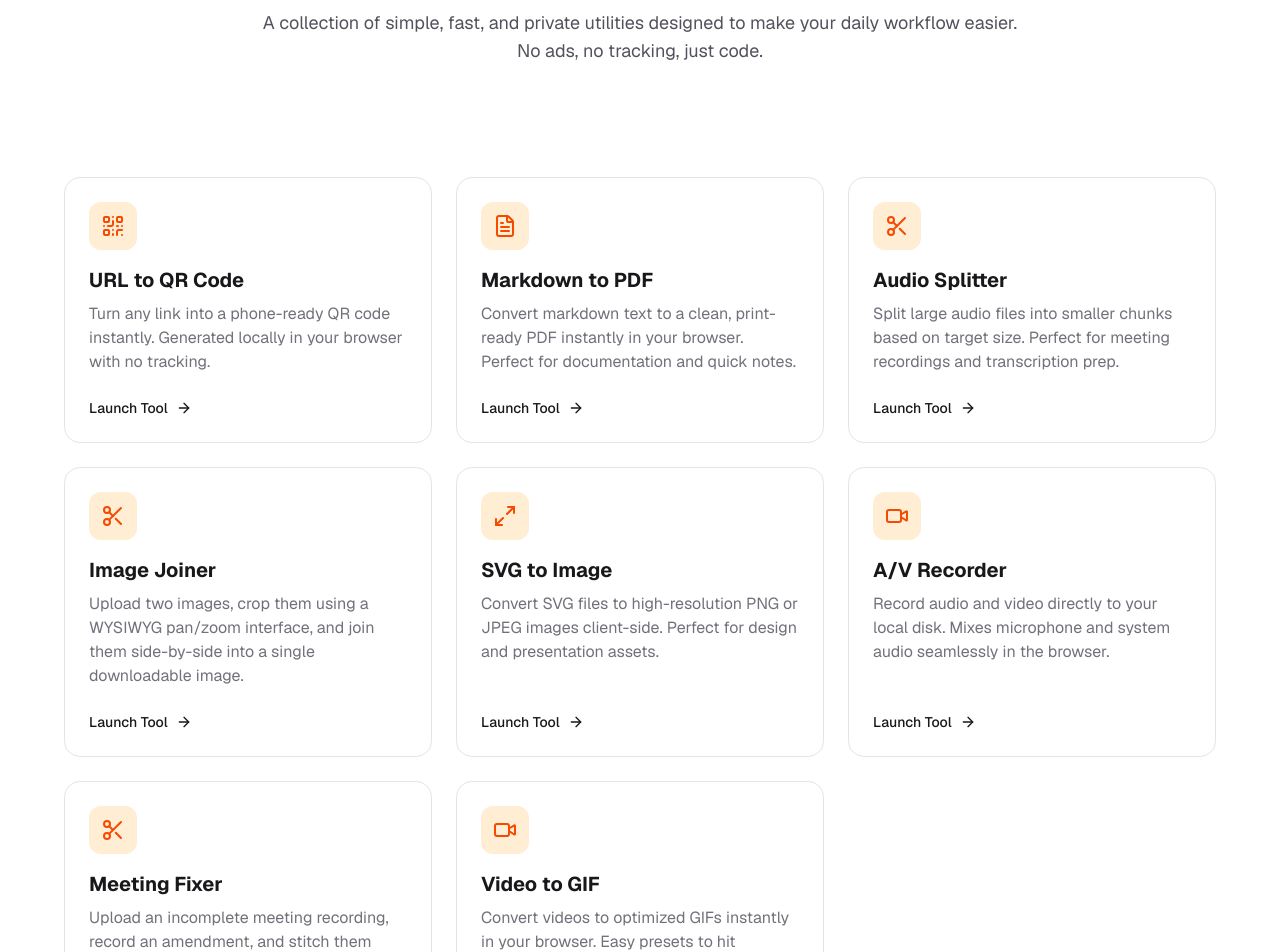
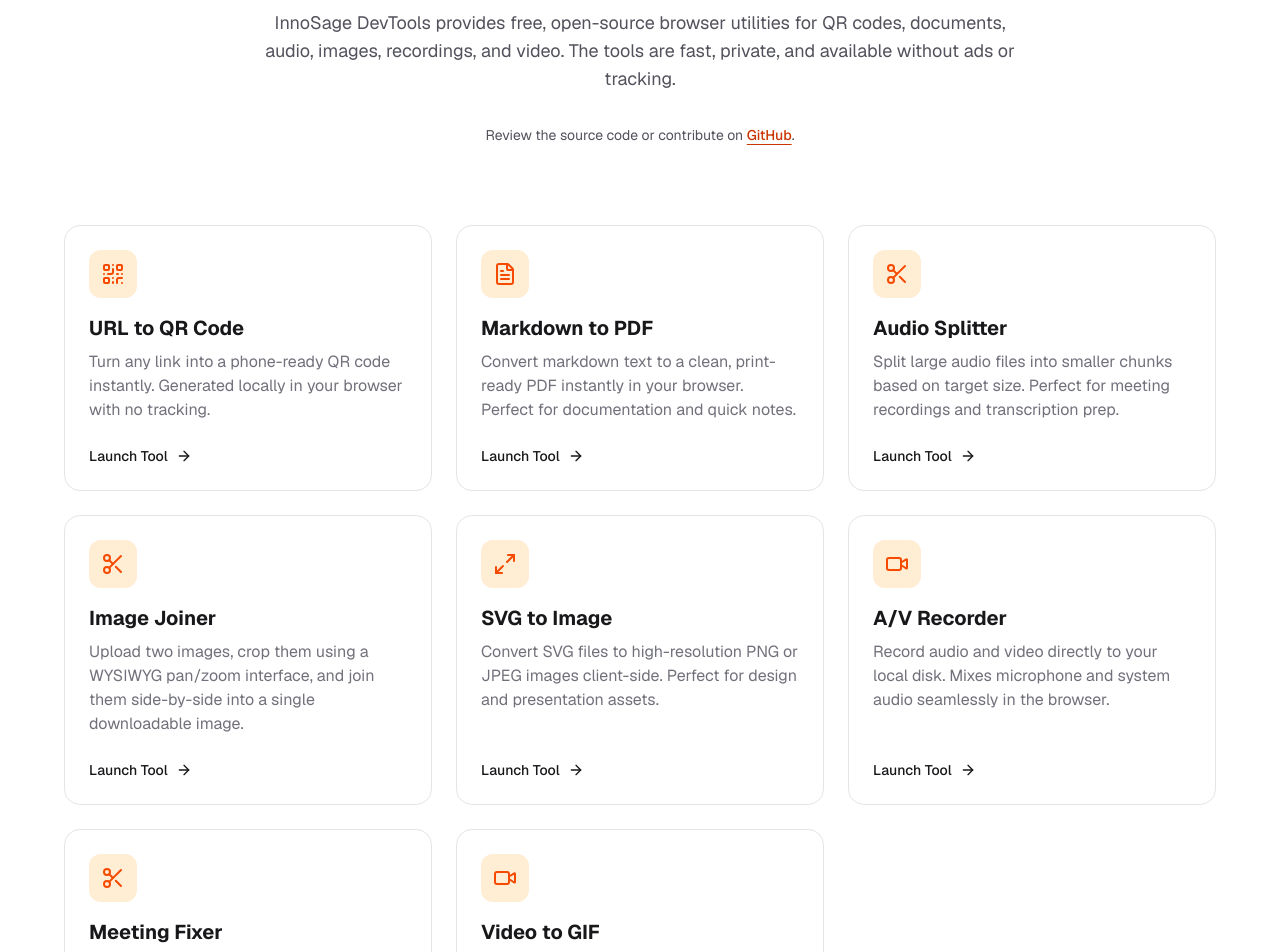
Before and after one commit to innosage-llc/innosage-tools, a Next.js app: page / in a window 1280 px wide. Shown: the part 240-1192 px from the top of the page. Built offline with nearby package versions, Linux system fonts and the light colour scheme.

Commit message:
Optimize the /tools index for SEO and GEO (#38)

```diff
--- a/app/page.tsx
+++ b/app/page.tsx
@@ -1,18 +1,173 @@
-"use client";
+import type { Metadata } from "next";
+import Link from "next/link";
+import {
+  ArrowRight,
+  FileText,
+  Maximize2,
+  QrCode,
+  Scissors,
+  Video,
+} from "lucide-react";
+import { ToolsLayout } from "@/components/ToolsLayout";
 
-import { ToolsLayout } from '@/components/ToolsLayout';
-import Link from 'next/link';
-import { FileText, ArrowRight, Maximize2, Video, Scissors, QrCode } from 'lucide-react';
+const canonicalUrl = "https://innosage.co/tools";
+const pageTitle = "Free Browser Developer Tools | InnoSage";
+const pageDescription =
+  "Use free, open-source browser tools for QR codes, Markdown to PDF, audio, images, recordings, and video. Fast, private utilities from InnoSage.";
+
+export const metadata: Metadata = {
+  title: pageTitle,
+  description: pageDescription,
+  alternates: {
+    canonical: canonicalUrl,
+  },
+  robots: {
+    index: true,
+    follow: true,
+  },
+  openGraph: {
+    title: pageTitle,
+    description: pageDescription,
+    url: canonicalUrl,
+    siteName: "InnoSage",
+    type: "website",
+    images: [
+      {
+        url: `${canonicalUrl}/apple-icon.png`,
+        width: 180,
+        height: 180,
+        alt: "InnoSage DevTools",
+      },
+    ],
+  },
+  twitter: {
+    card: "summary",
+    title: pageTitle,
+    description: pageDescription,
+    images: [`${canonicalUrl}/apple-icon.png`],
+  },
+};
+
+const tools = [
+  {
+    name: "URL to QR Code",
+    path: "/url-to-qrcode",
+    description:
+      "Turn any link into a phone-ready QR code locally in your browser.",
+  },
+  {
+    name: "Markdown to PDF",
+    path: "/markdown-to-pdf",
+    description:
+      "Convert Markdown into a clean, print-ready PDF in your browser.",
+  },
+  {
+    name: "Audio Splitter",
+    path: "/audio-splitter",
+    description:
+      "Split large audio files into smaller chunks based on a target size.",
+  },
+  {
+    name: "Image Joiner",
+    path: "/image-joiner",
+    description:
+      "Crop and join two images side by side into one downloadable image.",
+  },
+  {
+    name: "SVG to Image",
+    path: "/svg-to-image",
+    description:
+      "Convert SVG files into high-resolution PNG or JPEG images.",
+  },
+  {
+    name: "A/V Recorder",
+    path: "/recorder",
+    description:
+      "Record audio and video directly to your local disk from the browser.",
+  },
+  {
+    name: "Meeting Fixer",
+    path: "/meeting-fixer",
+    description:
+      "Add an amendment to an incomplete meeting recording and combine the files.",
+  },
+  {
+    name: "Video to GIF",
+    path: "/video-to-gif",
+    description:
+      "Convert videos into optimized GIFs with practical size presets.",
+  },
+] as const;
+
+const collectionPageJsonLd = {
+  "@context": "https://schema.org",
+  "@type": "CollectionPage",
+  "@id": `${canonicalUrl}#collection`,
+  url: canonicalUrl,
+  name: pageTitle,
+  description: pageDescription,
+  inLanguage: "en",
+  isPartOf: {
+    "@type": "WebSite",
+    "@id": "https://innosage.co/#website",
+    name: "InnoSage",
+    url: "https://innosage.co",
+  },
+  about: {
+    "@type": "Organization",
+    "@id": "https://innosage.co/#organization",
+    name: "InnoSage LLC",
+    url: "https://innosage.co",
+    sameAs: ["https://github.com/innosage-llc/innosage-tools"],
+  },
+  mainEntity: {
+    "@type": "ItemList",
+    numberOfItems: tools.length,
+    itemListElement: tools.map((tool, index) => ({
+      "@type": "ListItem",
+      position: index + 1,
+      item: {
+        "@type": "WebApplication",
+        name: tool.name,
+        description: tool.description,
+        url: `${canonicalUrl}${tool.path}`,
+        applicationCategory: "DeveloperApplication",
+        operatingSystem: "Any",
+        isAccessibleForFree: true,
+      },
+    })),
+  },
+};
 
 export default function ToolsIndexPage() {
   return (
     <ToolsLayout>
+      <script
+        type="application/ld+json"
+        dangerouslySetInnerHTML={{
+          __html: JSON.stringify(collectionPageJsonLd),
+        }}
+      />
       <div className="py-12 md:py-20 text-center max-w-3xl mx-auto">
         <h1 className="text-4xl md:text-5xl font-bold tracking-tight text-zinc-900 mb-6">
-          Developer Tools <span className="text-zinc-400">by InnoSage</span>
+          Developer Tools <span className="text-zinc-500">by InnoSage</span>
         </h1>
         <p className="text-lg text-zinc-600 mb-8">
-          A collection of simple, fast, and private utilities designed to make your daily workflow easier. No ads, no tracking, just code.
+          InnoSage DevTools provides free, open-source browser utilities for
+          QR codes, documents, audio, images, recordings, and video. The tools
+          are fast, private, and available without ads or tracking.
+        </p>
+        <p className="text-sm text-zinc-600">
+          Review the source code or contribute on{" "}
+          <a
+            href="https://github.com/innosage-llc/innosage-tools"
+            target="_blank"
+            rel="noopener noreferrer"
+            className="font-medium text-orange-700 underline underline-offset-4 hover:text-orange-800"
+          >
+            GitHub
+          </a>
+          .
         </p>
       </div>
 
@@ -23,7 +178,7 @@
             <div className="w-12 h-12 bg-orange-100 rounded-xl flex items-center justify-center mb-4 group-hover:scale-110 transition-transform">
               <QrCode className="text-orange-600" size={24} />
             </div>
-            <h3 className="text-xl font-bold text-zinc-900 mb-2">URL to QR Code</h3>
+            <h2 className="text-xl font-bold text-zinc-900 mb-2">URL to QR Code</h2>
             <p className="text-zinc-500 mb-6 flex-1">
               Turn any link into a phone-ready QR code instantly. Generated locally in your browser with no tracking.
             </p>
@@ -39,7 +194,7 @@
             <div className="w-12 h-12 bg-orange-100 rounded-xl flex items-center justify-center mb-4 group-hover:scale-110 transition-transform">
               <FileText className="text-orange-600" size={24} />
             </div>
-            <h3 className="text-xl font-bold text-zinc-900 mb-2">Markdown to PDF</h3>
+            <h2 className="text-xl font-bold text-zinc-900 mb-2">Markdown to PDF</h2>
             <p className="text-zinc-500 mb-6 flex-1">
               Convert markdown text to a clean, print-ready PDF instantly in your browser. Perfect for documentation and quick notes.
             </p>
@@ -55,7 +210,7 @@
             <div className="w-12 h-12 bg-orange-100 rounded-xl flex items-center justify-center mb-4 group-hover:scale-110 transition-transform">
               <Scissors className="text-orange-600" size={24} />
             </div>
-            <h3 className="text-xl font-bold text-zinc-900 mb-2">Audio Splitter</h3>
+            <h2 className="text-xl font-bold text-zinc-900 mb-2">Audio Splitter</h2>
             <p className="text-zinc-500 mb-6 flex-1">
               Split large audio files into smaller chunks based on target size. Perfect for meeting recordings and transcription prep.
             </p>
@@ -71,7 +226,7 @@
             <div className="w-12 h-12 bg-orange-100 rounded-xl flex items-center justify-center mb-4 group-hover:scale-110 transition-transform">
               <Scissors className="text-orange-600" size={24} />
             </div>
-            <h3 className="text-xl font-bold text-zinc-900 mb-2">Image Joiner</h3>
+            <h2 className="text-xl font-bold text-zinc-900 mb-2">Image Joiner</h2>
             <p className="text-zinc-500 mb-6 flex-1">
               Upload two images, crop them using a WYSIWYG pan/zoom interface, and join them side-by-side into a single downloadable image.
             </p>
@@ -87,7 +242,7 @@
             <div className="w-12 h-12 bg-orange-100 rounded-xl flex items-center justify-center mb-4 group-hover:scale-110 transition-transform">
               <Maximize2 className="text-orange-600" size={24} />
             </div>
-            <h3 className="text-xl font-bold text-zinc-900 mb-2">SVG to Image</h3>
+            <h2 className="text-xl font-bold text-zinc-900 mb-2">SVG to Image</h2>
             <p className="text-zinc-500 mb-6 flex-1">
               Convert SVG files to high-resolution PNG or JPEG images client-side. Perfect for design and presentation assets.
             </p>
@@ -103,7 +258,7 @@
             <div className="w-12 h-12 bg-orange-100 rounded-xl flex items-center justify-center mb-4 group-hover:scale-110 transition-transform">
               <Video className="text-orange-600" size={24} />
             </div>
-            <h3 className="text-xl font-bold text-zinc-900 mb-2">A/V Recorder</h3>
+            <h2 className="text-xl font-bold text-zinc-900 mb-2">A/V Recorder</h2>
             <p className="text-zinc-500 mb-6 flex-1">
               Record audio and video directly to your local disk. Mixes microphone and system audio seamlessly in the browser.
             </p>
@@ -119,7 +274,7 @@
             <div className="w-12 h-12 bg-orange-100 rounded-xl flex items-center justify-center mb-4 group-hover:scale-110 transition-transform">
               <Scissors className="text-orange-600" size={24} />
             </div>
-            <h3 className="text-xl font-bold text-zinc-900 mb-2">Meeting Fixer</h3>
+            <h2 className="text-xl font-bold text-zinc-900 mb-2">Meeting Fixer</h2>
             <p className="text-zinc-500 mb-6 flex-1">
               Upload an incomplete meeting recording, record an amendment, and stitch them together instantly in your browser.
             </p>
@@ -135,7 +290,7 @@
             <div className="w-12 h-12 bg-orange-100 rounded-xl flex items-center justify-center mb-4 group-hover:scale-110 transition-transform">
               <Video className="text-orange-600" size={24} />
             </div>
-            <h3 className="text-xl font-bold text-zinc-900 mb-2">Video to GIF</h3>
+            <h2 className="text-xl font-bold text-zinc-900 mb-2">Video to GIF</h2>
             <p className="text-zinc-500 mb-6 flex-1">
               Convert videos to optimized GIFs instantly in your browser. Easy presets to hit common file size limits.
             </p>
--- a/components/ToolsLayout.tsx
+++ b/components/ToolsLayout.tsx
@@ -12,13 +12,13 @@
                             <span className="text-sm font-medium">Back to InnoSage</span>
                         </Link>
                         <div className="h-4 w-px bg-zinc-300 mx-2" />
-                        <Link href="/tools" className="flex items-center gap-2 font-bold text-lg text-zinc-900">
+                        <Link href="/" className="flex items-center gap-2 font-bold text-lg text-zinc-900">
                             <Hammer size={20} className="text-orange-500" />
                             <span>DevTools</span>
                         </Link>
                     </div>
                     <nav className="flex items-center gap-4">
-                        <a href="https://github.com/innosage-llc" target="_blank" rel="noopener noreferrer" className="text-sm font-medium text-zinc-500 hover:text-zinc-900">
+                        <a href="https://github.com/innosage-llc/innosage-tools" target="_blank" rel="noopener noreferrer" className="text-sm font-medium text-zinc-500 hover:text-zinc-900">
                             GitHub
                         </a>
                     </nav>
--- a/package.json
+++ b/package.json
@@ -8,6 +8,7 @@
     "build": "next build",
     "start": "next start",
     "lint": "oxlint && eslint",
+    "test:seo": "node scripts/verify-seo.mjs",
     "test:spec": "mkdir -p test-results && pytest tests/e2e/test_image_joiner_ssot.py --json-report --json-report-file=test-results/report.json -s && python3 scripts/extract_spec.py",
     "prepare": "husky"
   },
```
Also changed, not shown: scripts/verify-seo.mjs (added, +64 -0 lines), 1 other file (tests, documents, lock files or other folders).
